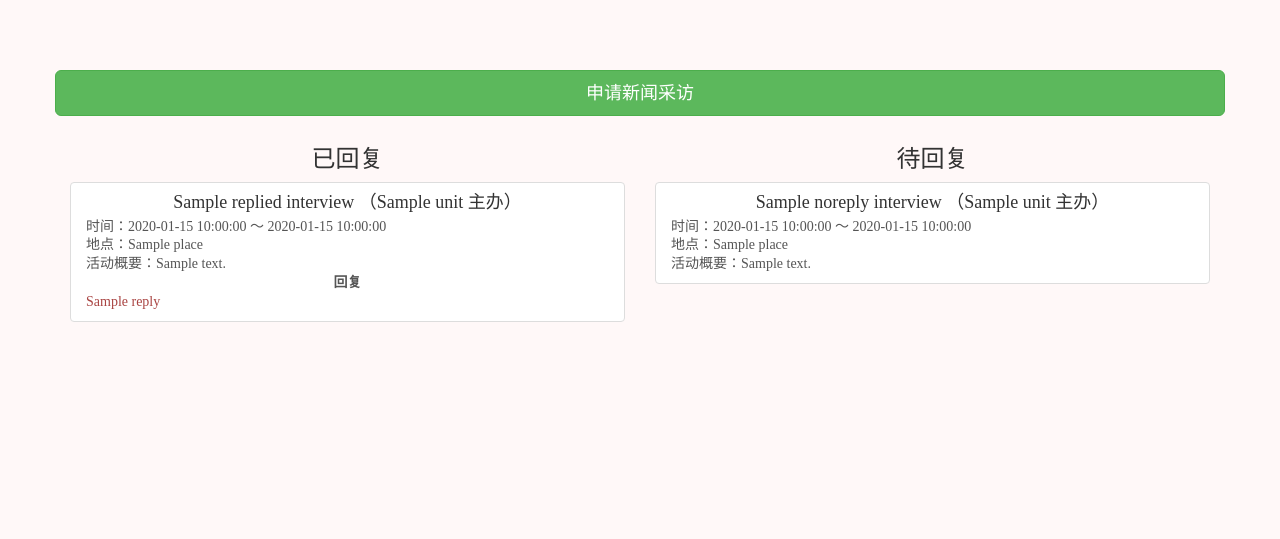
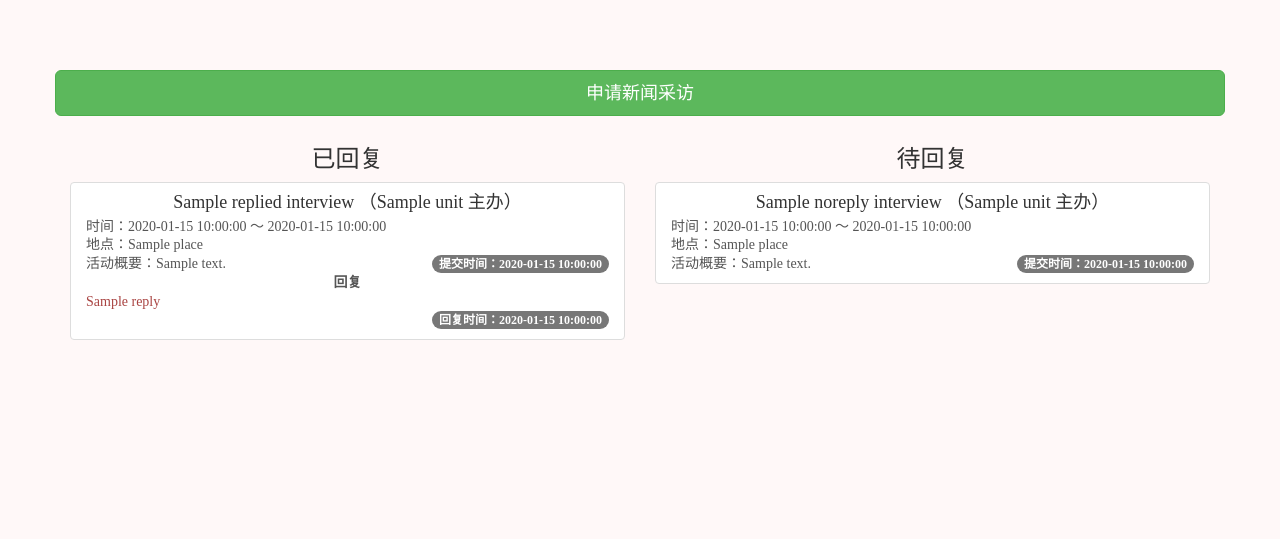
Before and after one commit to xuhongxu96/BNU-Media, a Yii app: template views/site/interview.php in a window 1280 px wide. Shown: the top 539 px of the page. Run offline with PHP 8.4 and a stand-in for Yii, Linux system fonts and the light colour scheme; the template is opened without the code that fills it: most values are stand-ins (such as "Sample title", 1, 10 or a date in 2020); data that the repository does not hold is empty; some libraries are stand-ins or nearby versions.

Commit message:
interview improved

```diff
--- a/views/interview/create.php
+++ b/views/interview/create.php
@@ -7,7 +7,7 @@ use yii\helpers\Html;
 /* @var $model app\models\Interview */
 
 $this->title = '申请新闻采访';
-$this->params['breadcrumbs'][] = ['label' => '新闻采访', 'url' => ['index']];
+$this->params['breadcrumbs'][] = ['label' => '新闻采访', 'url' => [Yii::$app->user->isGuest ? '/site/interview' : '/interview/index']];
 $this->params['breadcrumbs'][] = $this->title;
 ?>
 <div class="interview-create">
--- a/views/site/interview.php
+++ b/views/site/interview.php
@@ -15,7 +15,7 @@ $this->title = '新闻采访';
         <h3>已回复</h3>
         <div class="list-group">
 <?php foreach ($replied_interviews as $item) :?>
-            <a href="#" class="list-group-item">
+            <a href="#" class="list-group-item clearfix">
 
                 <h4 class="list-group-item-heading"><?php echo $item->name; ?> （<?php echo $item->unit;?> 主办）</h4>
 
@@ -31,11 +31,12 @@ $this->title = '新闻采访';
 
                     活动概要：<?php echo $item->summary; ?>
 
-                    <br>
+                    <span class="badge pull-right">提交时间：<?php echo $item->created_at; ?></span>
 
                 </p>
                 <strong>回复</strong>
                 <p class="list-group-item-text text-left text-danger"><?php echo $item->reply; ?></p>
+                <span class="badge pull-right">回复时间：<?php echo $item->updated_at; ?></span>
 
             </a>
 <?php endforeach;?>
@@ -46,7 +47,7 @@ $this->title = '新闻采访';
         <h3>待回复</h3>
         <div class="list-group">
 <?php foreach ($noreply_interviews as $item) :?>
-            <a href="#" class="list-group-item">
+            <a href="#" class="list-group-item clearfix">
 
                 <h4 class="list-group-item-heading"><?php echo $item->name; ?> （<?php echo $item->unit;?> 主办）</h4>
 
@@ -62,7 +63,7 @@ $this->title = '新闻采访';
 
                     活动概要：<?php echo $item->summary; ?>
 
-                    <br>
+                    <span class="badge pull-right">提交时间：<?php echo $item->created_at; ?></span>
 
                 </p>
             </a>
```
Also changed, not shown: controllers/InterviewController.php (+6 -3 lines).
